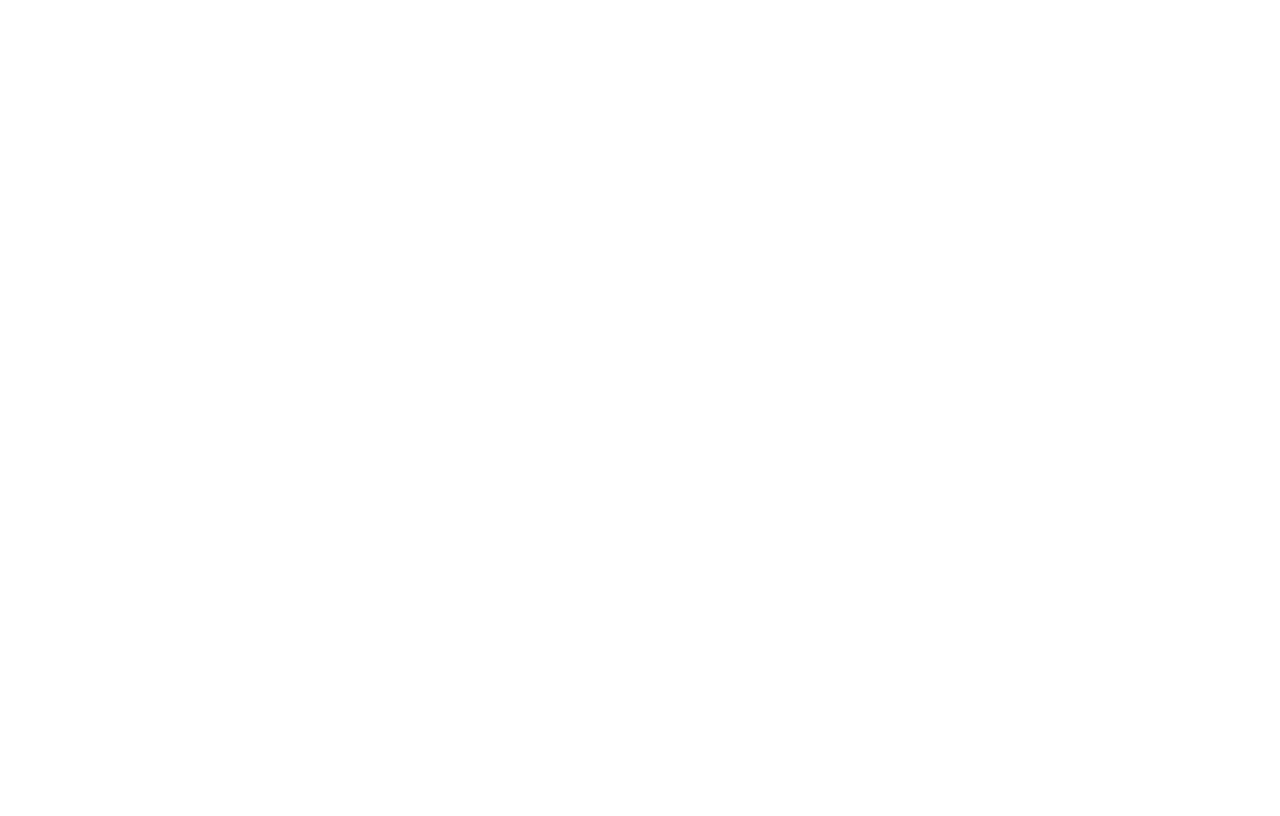
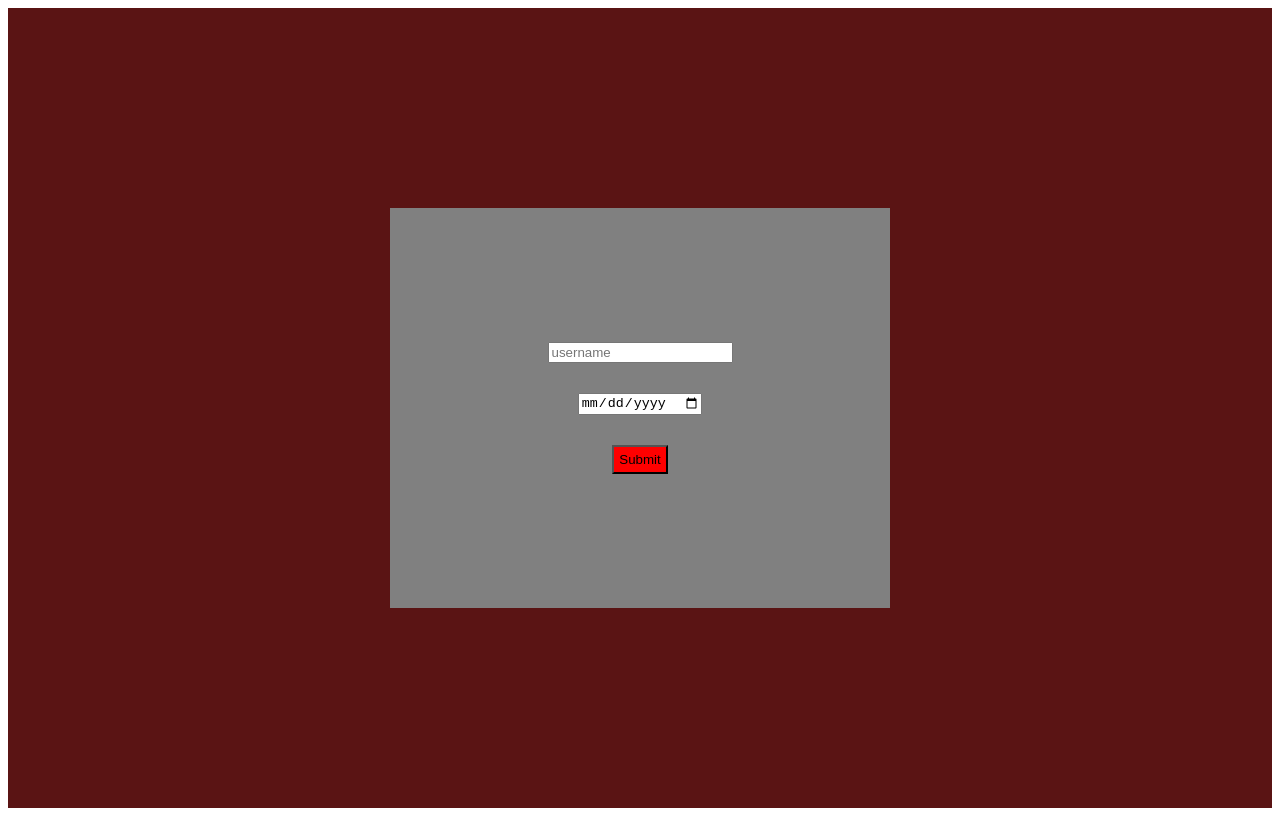
Before and after one commit to hsellnayhtoo2001-boop/learning-nuxt, a Nuxt app: page / in a window 1280 px wide. Built offline with nearby package versions, Linux system fonts and the light colour scheme.

Commit message:
my first web page

```diff
--- a/pages/index.vue
+++ b/pages/index.vue
@@ -1,11 +1,59 @@
 <template>
-
+  <div class="mainhost">
+    <div class="container">
+      <input class="text"
+        type="text"
+        placeholder="username"
+      >
+      <input class="date"
+        type="date"
+        placeholder="date of birth">
+      <button class="btn-submit" @click="handleSubmit">Submit</button>
+    </div>
+  </div>
 </template>
 
 <script>
+export default {
+  methods: {
+    handleSubmit() {
+      alert("Thanks for submitting your information!");
+    }
+  }
+}
 </script>
 
-<style></style>
+<style>
+  .mainhost {
+    display: flex;
+    justify-content: center;
+    align-items: center;
+    height: 100vh;
+    background: rgb(90, 20, 20);
+  }
+  .text {
+    margin: 15px;
+  }
+  .date {
+    margin:15px;
+  }
+  .container {
+    display: flex;
+    flex-direction: column;
+    justify-content: center;
+    align-items: center;
+    background: gray;
+    height: 400px;
+    width: 500px;
+
+  }
+
+  .btn-submit {
+    background: red;
+    padding: 5px;
+    margin: 15px;
+  }
+</style>
 
 
 
```
